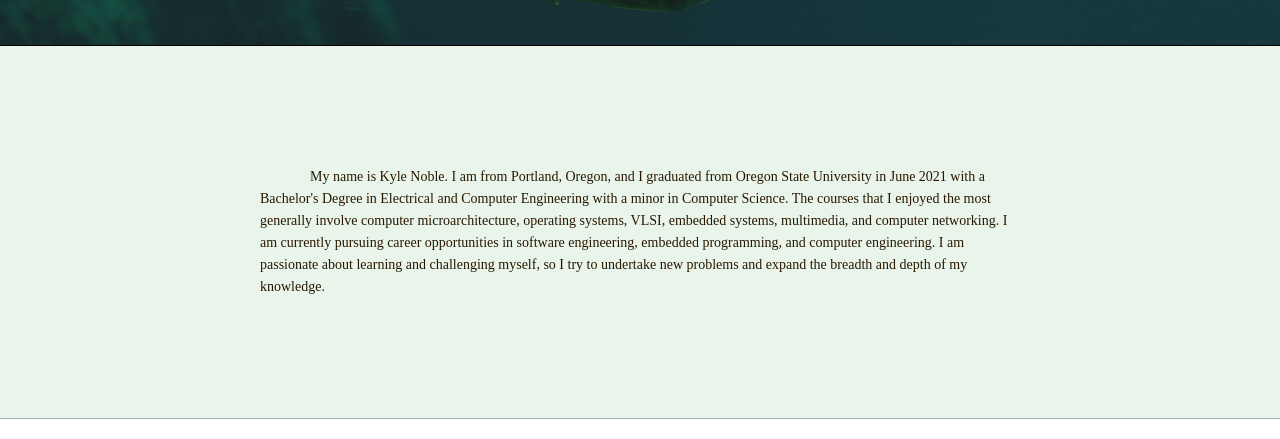
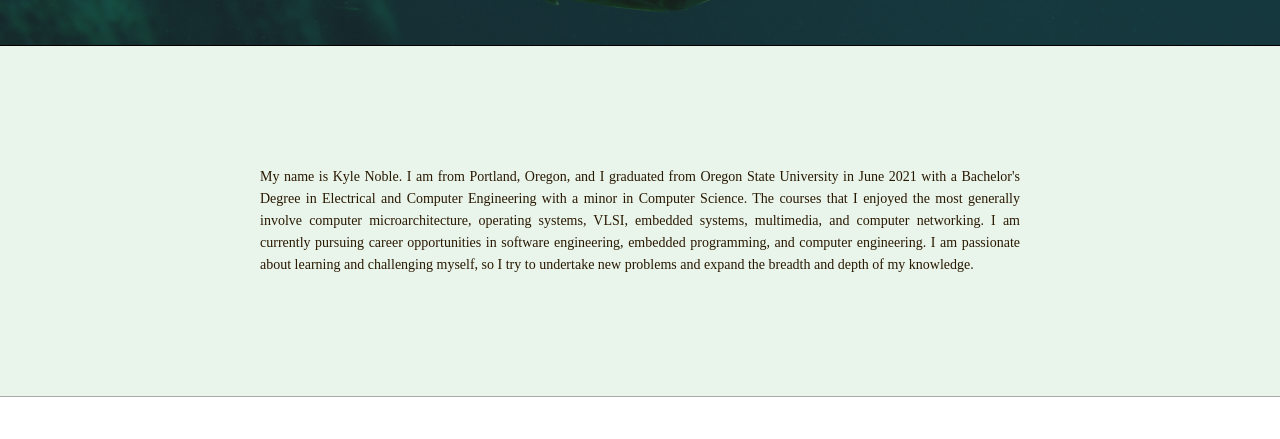
Before and after one commit to KyleNo/KyleNo.github.io, a plain HTML site: page about.html in a window 1280 px wide. Shown: the part 355-794 px from the top of the page. Drawn offline with Linux system fonts and the light colour scheme; a web font is replaced by a local one.

Commit message:
Justified text in about page

```diff
--- a/style.css
+++ b/style.css
@@ -445,5 +445,5 @@ h3{
     margin: auto;
     padding-top: 100px;
     padding-bottom: 100px;
-    text-indent: 50px;
+    text-align: justify;
 }
```
Also changed, not shown: index.html (+1 -0 lines).
